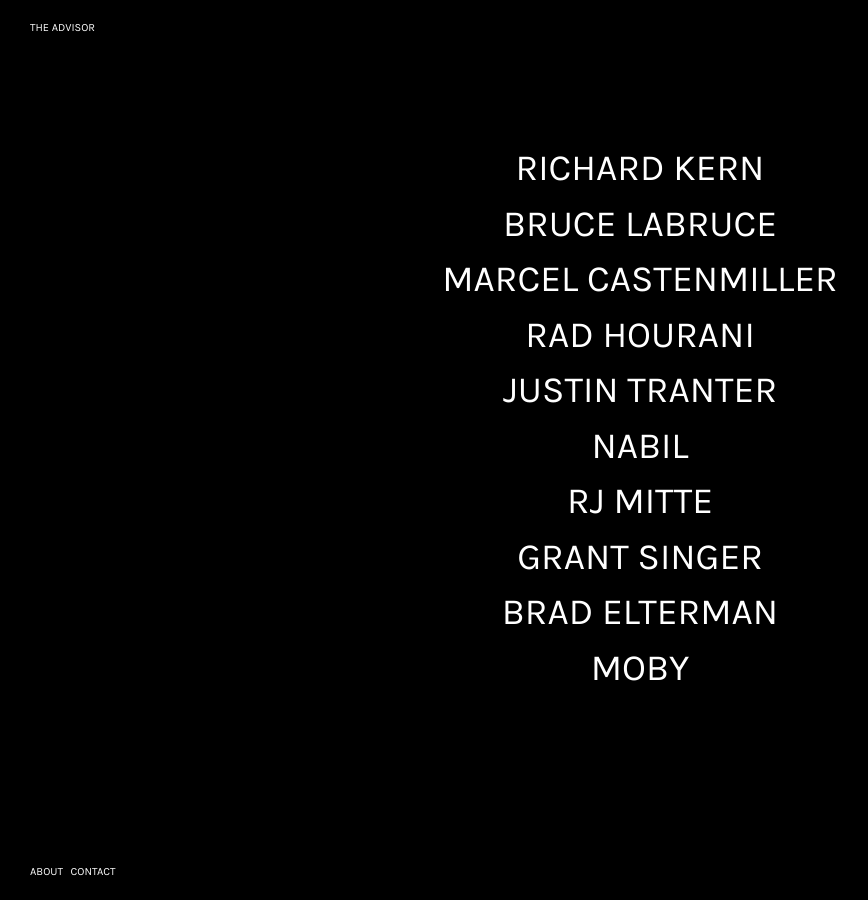
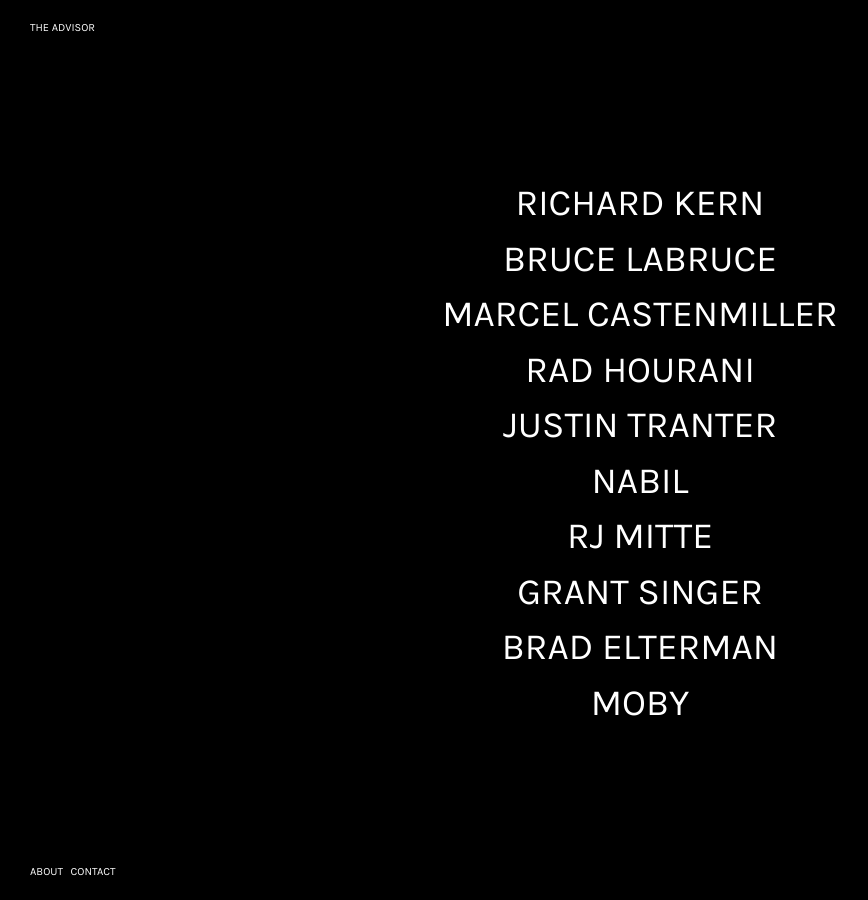
Before and after one commit to evandrewry/theadvisor.eu, a Jekyll site: the page built from index.html, in a window 1280 px wide. Shown: the whole page, without its empty margins (0-868 px from the left). Built offline with Jekyll 4.4.1, drawn with Linux system fonts in a browser that asks for light colours.

Commit message:
vertically center everything

```diff
--- a/_sass/_layout.scss
+++ b/_sass/_layout.scss
@@ -3,21 +3,21 @@
 }
 
 .home {
-  height: 620px;
+  height: 550px;
   @media screen and (max-height: 780px) {
-    height: 420px;
+    height: 360px;
   }
   @media screen and (max-height: 560px) {
-    height: 246px;
+    height: 210px;
   }
   @media screen and (max-height: 350px) {
-    height: 180px;
+    height: 150px;
   }
   @media screen and (max-height: 290px) {
-    height: 150px;
+    height: 120px;
   }
   @include media-query($on-palm) {
-    height: 246px;
+    height: 210px;
   }
 }
 .archive {
```
